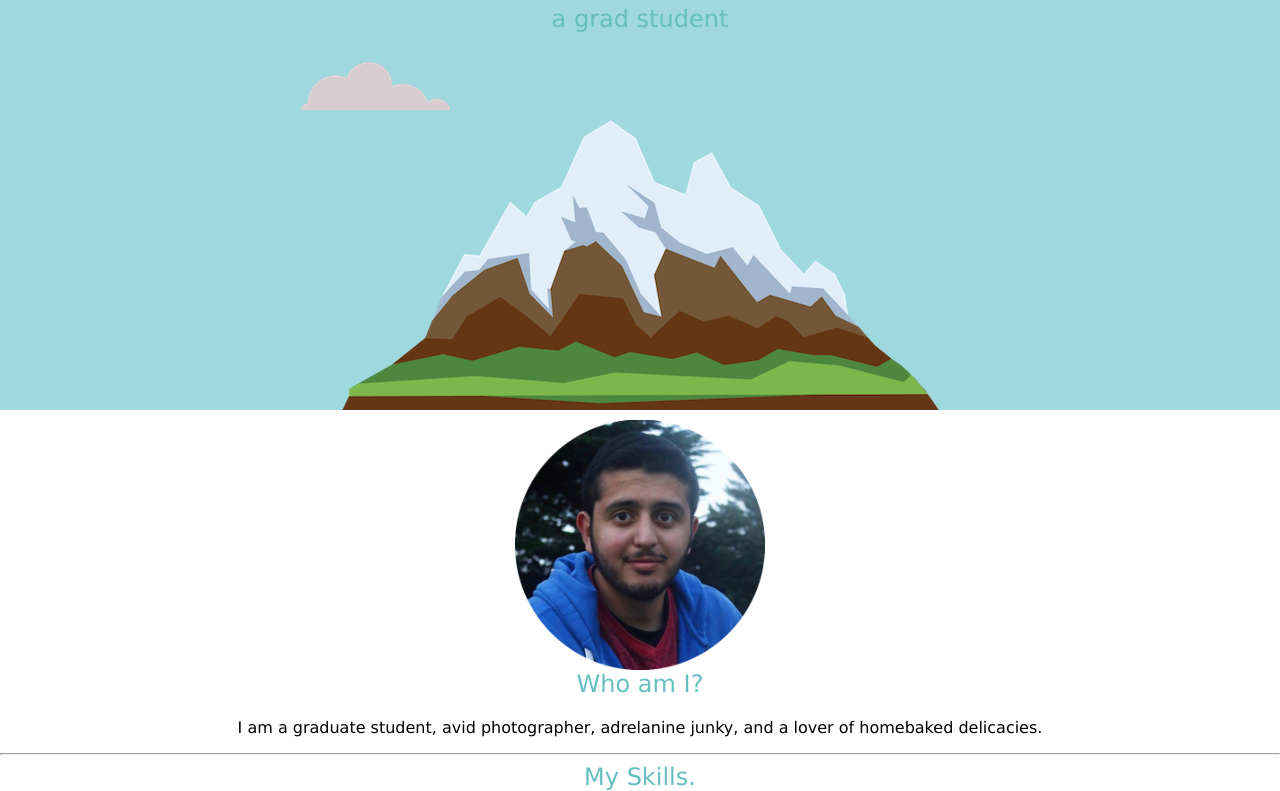
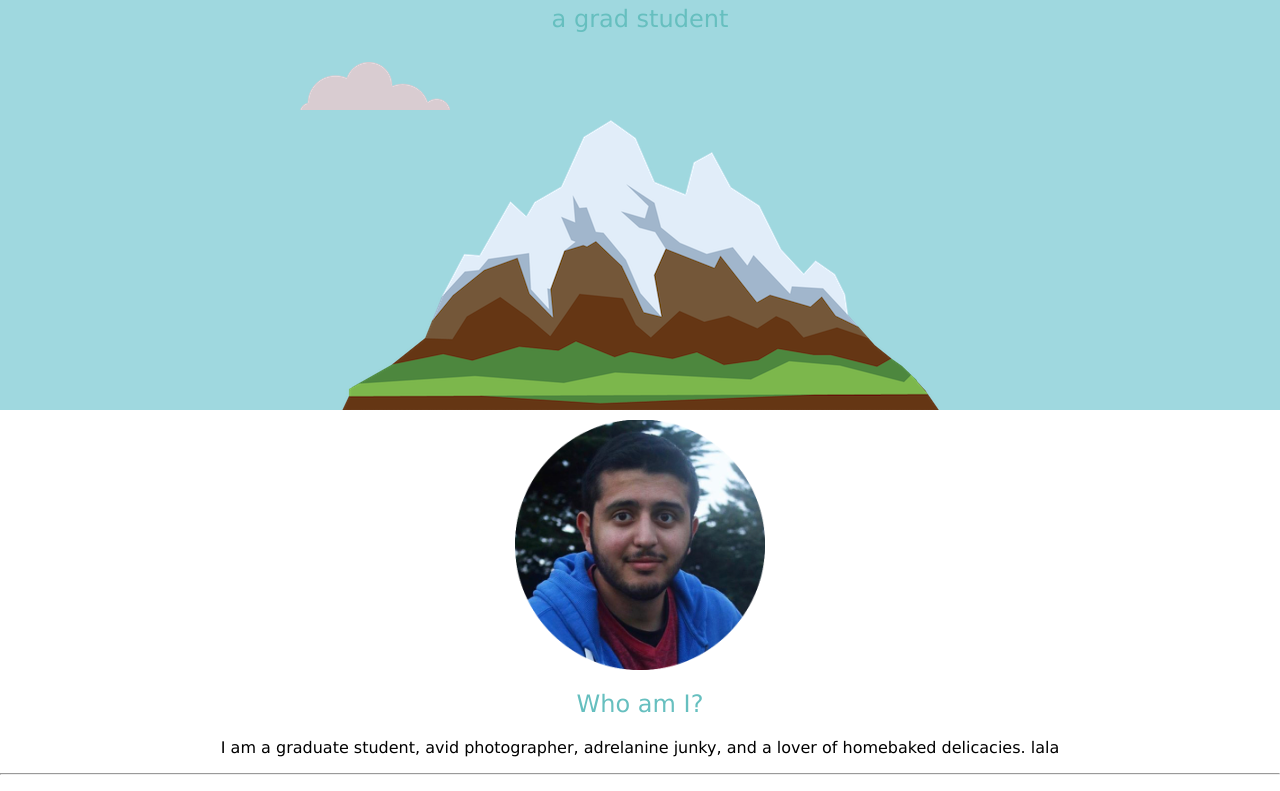
Before and after one commit to anazzal21/PersonalWebsite, a plain HTML site: page index.html in a window 1280 px wide. Shown: the part 168-959 px from the top of the page. Drawn offline with Linux system fonts and the light colour scheme.

Commit message:
update check

```diff
--- a/css/styles.css
+++ b/css/styles.css
@@ -15,7 +15,6 @@ h1{
 h2{
   color: #66BFBF;
   font-weight: normal;
-  margin-top: 0;
 }
 
 h3{
--- a/index.html
+++ b/index.html
@@ -23,7 +23,7 @@
     <div class="profile">
       <img src="images/Profile.png" height="250" width="250" alt="">
       <h2>Who am I?</h2>
-      <p>I am a graduate student, avid photographer, adrelanine junky, and a lover of homebaked delicacies.</p>
+      <p>I am a graduate student, avid photographer, adrelanine junky, and a lover of homebaked delicacies. lala</p>
     </div>
 
     <hr>
```
